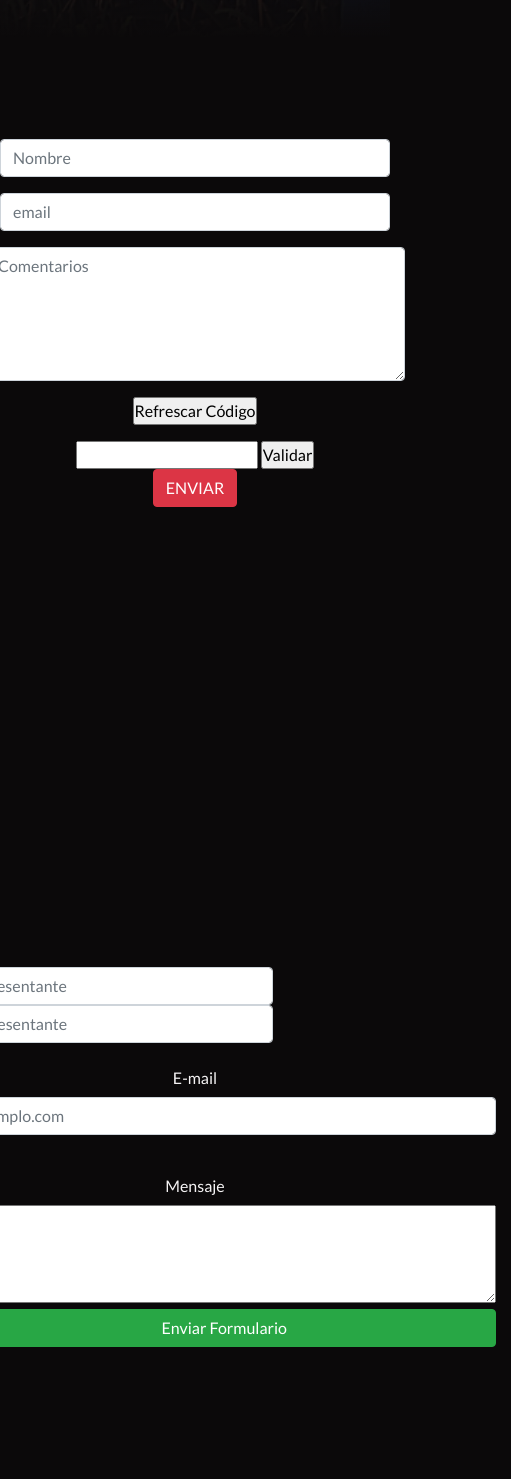
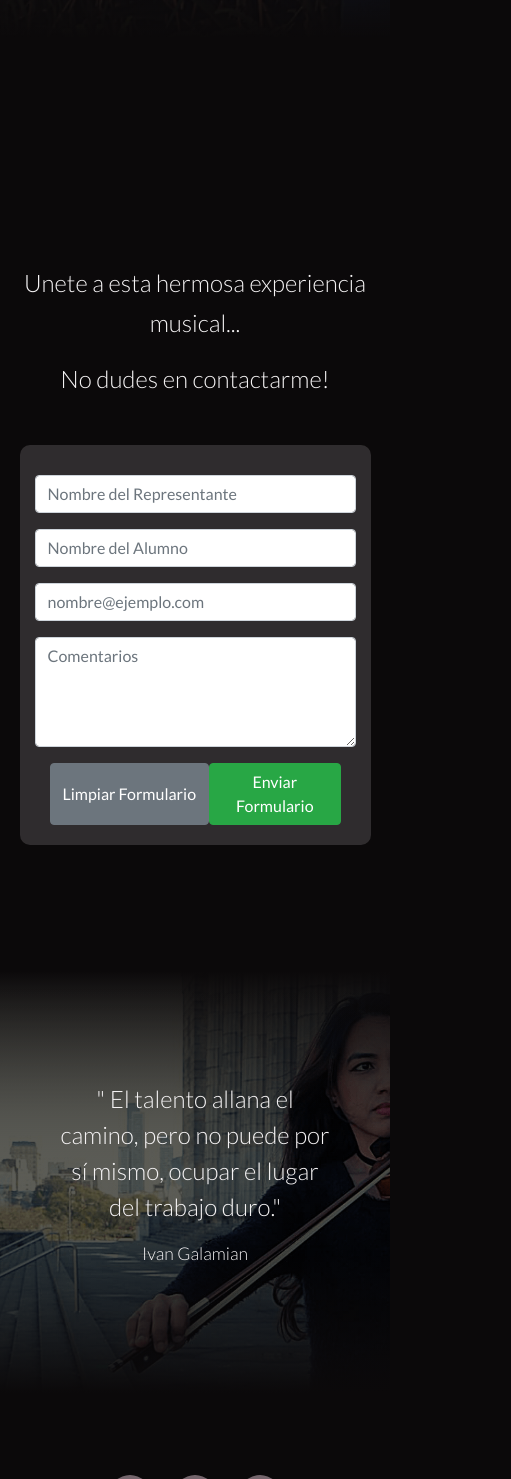
Before and after one commit to DanielRomero1040/Estudiemos-Violin, a website: page pages/contacto.html in a window 390 px wide. Shown: the part 890-2369 px from the top of the page, 511 px wide, since content can reach past the window. Drawn offline with nearby package versions, Linux system fonts and the light colour scheme; some packages are replaced by stand-ins of ours; a script that the page names is missing.

Commit message:
formulario de contacto

```diff
--- a/js/animations.js
+++ b/js/animations.js
@@ -19,8 +19,19 @@
 
     btnCerrarPopup = document.getElementById('btn-cerrar-popup'),
     btnFotoSiguiente = document.getElementById('btn-siguiente'),
-    btnFotoAnterior = document.getElementById('btn-anterior');
+    btnFotoAnterior = document.getElementById('btn-anterior'),
+    titulo = document.getElementById('titulo'),
+    btnMenu = document.getElementById('toggler');
 
+        //Acciones al seleccionar el menu
+
+btnMenu.addEventListener('click',function(){
+    titulo.toggle();
+});
+
+$("#btnMenu").click(function(){
+    $("#titulo").toggle();
+});
 
         //Acciones al seleccionar una imagen
 abrirGaleria1.addEventListener('click', function(){
--- a/pages/contacto.html
+++ b/pages/contacto.html
@@ -73,60 +73,41 @@
     </header>
 
     <section class="contenido contenidoContacto">
-        <div class="contenidoContacto__formulario row  wow animate__animated animate__slideInUp">
-            <div class="col-md-12">
-                <form  role="form" class="formulario d-sm-flex flex-column align-items-center" action="" method="post">
-                    <div class="row d-sm-flex flex-row justify-content-around align-items-center pt-3">
-                        <div class="form-group col-md-6">
-                            <input class="form-control nombre" type="text" placeholder="Nombre" required minlength="3" maxlength="15">
-                        </div>
-                        <div class="form-group col-md-6">
-                            <input class="form-control email" type="email" placeholder="email" required minlength="7" maxlength="20">
-                        </div>
-                    </div>
-                    <div class=" form-group row d-sm-flex flex-column align-items-center">
-                        <textarea name="Comentarios" id="" class="form-control col-md-11" cols="30" rows="5" placeholder="Comentarios" required minlength="5" maxlength="100"></textarea>
-                    </div>
-                    <div class="capt flex-column align-items-center">
-                        <h2 type="text" id="mainCaptcha"></h2>
-                        <p><input value="Refrescar Código" type="button" id="refresh" onclick="Captcha();"/></p>            <input type="text" id="txtInput"/>
-                        <input id="Button1" type="button" value="Validar" onclick="alert(ValidCaptcha());"/>
-                    </div>
+        <div class="unete">
+            <p>
+                Unete a esta hermosa experiencia musical...
+            </p>
+            <p>
+                No dudes en contactarme!
+            </p>
+        </div>
 
-                    <button type="submit" onclick="ValidaWeb()" class="btn btn-danger pull-right">ENVIAR</button>
-                </form>
-            </div>
-        </div>
-        <div class="contenidoContacto__formulario">
+        <div class="contenidoContacto__formulario container wow animate__animated animate__slideInUp">
 
-            <form>
-                <!-- Formulario para correo-->
-                <!-- Nombre -->
-                <div class="form-group row">
-                    <div class="row form-group">
-                        <input type="text" value="" name="nombre" class="form-control" placeholder="Nombre del Representante" required minlength="3" maxlength="15">
-                        <input type="text" value="" name="apellido" class="form-control" placeholder="Apellido del Representante" required minlength="3" maxlength="15">
-                    </div>
+            <form role="form" class="flex-column align-items-center " action="" method="post">
+
+                <div class="form-group row d-sm-flex flex-column align-items-center">
+                    <input type="text" value="" name="representante" class="form-control" placeholder="Nombre del Representante" required>
+                </div>
+                <div class="form-group row d-sm-flex flex-column align-items-center">
+                    <input type="text" value="" name="alumno" class="form-control" placeholder="Nombre del Alumno" required minlength="3" maxlength="15">
+                </div>
 
 
-
-                    <!-- Email -->
-                    <div class="form-group col-12">
-                    <label for="email" class="col-form-label app-label"> E-mail </label>
-                    <input type="email" value="" placeholder="nombre@ejemplo.com" name="email" class="form-control" id="exampleInputEmail1">
-                    </div>
+                <!-- Email -->
+                <div class="form-group row d-sm-flex flex-column align-items-center">
+                <input type="email" value="" placeholder="nombre@ejemplo.com" name="email" class="form-control" id="exampleInputEmail1" required minlength="3" maxlength="15">
+                </div>
+                <!-- Campo de Comentarios -->
+                <div class="form-group row d-sm-flex flex-column align-items-center">
+                    <textarea class="form-control" rows="4" cols="70" name="comentarios" placeholder="Comentarios" id="exampleFormControlTextarea1" required minlength="5" maxlength="100"></textarea>
                 </div>
 
-                <!-- Campo de Comentarios -->
-                <div class="mb-8">
-                    <label for="comentarios" class="col-form-label"> Mensaje </label>
-                    <textarea rows="4" cols="70" name="comentarios" placeholder="Comentarios" id="exampleFormControlTextarea1"></textarea>
-                </div>
                 <div class="app-buttons">
-                    <input type="reset" value="Limpiar Formulario" class="btn btn-secondary col-md-4 col-sm-3 col-xs-2">
+                    <input type="reset" value="Limpiar Formulario" class="btn btn-secondary col-md-4 col-sm-4">
 
                         <!-- Button trigger modal -->
-                    <button type="button" class="btn btn-success col-md-4 col-sm-3 col-xs-2" data-toggle="modal" data-target="#exampleModal">
+                    <button type="button" class="btn btn-success col-md-4 col-sm-4" data-toggle="modal" data-target="#exampleModal">
                         Enviar Formulario
                     </button>
                 </div>
@@ -145,7 +126,7 @@
                             </div>
                             <div class="modal-footer">
                                 <button type="button" class="btn btn-secondary" data-dismiss="modal">Cerrar</button>
-                                <button type="button" class="btn btn-primary">Enviar</button>
+                                <button type="submit" class="btn btn-success">Enviar</button>
                             </div>
                         </div>
                     </div>
--- a/scss/layouts/_body.scss
+++ b/scss/layouts/_body.scss
@@ -40,42 +40,9 @@
         }
     }
 
-    /*Segunda Frase*/
-    div.contenido__segundaFrase{
-        background-image: linear-gradient(to bottom ,
-        rgba(0, 0, 0, 0),
-        rgba(0, 0, 0, 0.2),
-        rgba(0, 0, 0, 0.6),
-        $negro),
-        linear-gradient(to top,
-        rgba(0, 0, 0, 0),
-        rgba(0, 0, 0, 0.2),
-        rgba(0, 0, 0, 0.6),
-        $negro), url(../image/bannerFrase2.png);
-        background-position: center center;
-        background-size: cover;
-        display: flex;
-        flex-direction: column;
-        align-items: center;
-        margin-top: 15vh;
-        width: 100vw;
-        height: 400px;
-        padding: 25vh 0;
-        font-size: 1.5rem;
-        font-weight: 300;
-
-        p{
-            width: 40vw;
-        }
-
-        .segundaFrase__autor{
-            font-size: 1.1rem;
-        }
-    }
-
 
 }
-
+/*Segunda Frase*/
 div.contenido__segundaFrase{
     background-image: linear-gradient(to bottom ,
     rgba(0, 0, 0, 0),
@@ -100,7 +67,7 @@
     font-weight: 300;
 
     p{
-        width: 40vw;
+        width: 50vw;
     }
 
     .segundaFrase__autor{
@@ -112,18 +79,26 @@
     display: flex;
     flex-direction: column;
     align-items: center;
+    padding-top: 50px;
 
 
-    h1.titularDelContenido{
+    .unete{
         font-family: $roboto;
-        font-size: 1.9rem;
-        font-weight: 200;
-        padding-top: 8vh;
-        padding-bottom: 8vh;
+        font-size: 1.8rem;
+        font-weight: 300;
+        line-height: 40px;
+        padding-top: 10px;
+        padding-bottom: 30px;
+        width: 90vw;
     }
 
     div.contenidoContacto__formulario{
-        height: 100vh;
+        width: 600px;
+        height: 400px;
+        padding: 30px 30px;
+        background-color: #534e5183;
+        border-radius: 10px;
+
     }
 
 }
--- a/scss/layouts/_responsive.scss
+++ b/scss/layouts/_responsive.scss
@@ -505,6 +505,10 @@
         border-radius: 5px;
     }
 
+    h3{
+        visibility: hidden;
+    }
+
         /*Segunda Frase*/
     div.contenido__segundaFrase{
         background-image: linear-gradient(to bottom ,
@@ -533,7 +537,7 @@
         font-weight: 300;
 
         p{
-            width: 60vw;
+            width: 70vw;
         }
 
         .segundaFrase__autor{
@@ -1010,6 +1014,9 @@
         border-radius: 5px;
     }
 
+    h3{
+        visibility: hidden;
+    }
             /*Segunda Frase*/
     div.contenido__segundaFrase{
         background-image: linear-gradient(to bottom ,
@@ -1024,13 +1031,11 @@
         $negro), url(../image/bannerFrase2.png);
         background-position: center center;
         background-size: cover;
-
         display: flex;
         flex-direction: column;
         align-items: center;
-
+        justify-content: center;
         margin-top: 15vh;
-
         width: 100vw;
         height: 400px;
         padding: 25vh 0;
@@ -1038,12 +1043,13 @@
         font-weight: 300;
 
         p{
-            width: 60vw;
+            width: 70vw;
         }
 
         .segundaFrase__autor{
             font-size: 1.1rem;
         }
+
     }
 
     /* Home */
@@ -1243,20 +1249,39 @@
         display: flex;
         flex-direction: column;
         align-items: center;
-
-
-        h3.titularDelContenido{
+        padding-top: 130px;
+
+
+        .unete{
             font-family: $roboto;
-            font-size: 1.9rem;
-            font-weight: 200;
-            padding-top: 8vh;
-            padding-bottom: 8vh;
+            font-size: 1.5rem;
+            font-weight: 300;
+            line-height: 40px;
+            padding-top: 10px;
+            padding-bottom: 30px;
+            width: 95vw;
         }
 
         div.contenidoContacto__formulario{
-            height: 100vh;
-        }
-
+            width: 90vw;
+            height: 400px;
+            padding: 30px 30px;
+            background-color: #534e5183;
+            border-radius: 10px;
+
+            .app-buttons{
+
+                button, input{
+                    width: 180px;
+                }
+            }
+
+        }
+
+    }
+
+    .modal-content{
+        width: 95vw;
     }
 
     /* Sobre mi*/
@@ -1339,7 +1364,7 @@
     div.galeriaVideo {
         display: grid;
         grid-template-columns: 1fr;
-        grid-template-rows: 100px ,repeat(6, 220px);
+        grid-template-rows: 20px ,repeat(6, 220px);
         grid-gap: 30px;
         grid-template-areas:
         "titulogalvid"
```
Also changed, not shown: index.html (+3 -3 lines), css/new.css.
